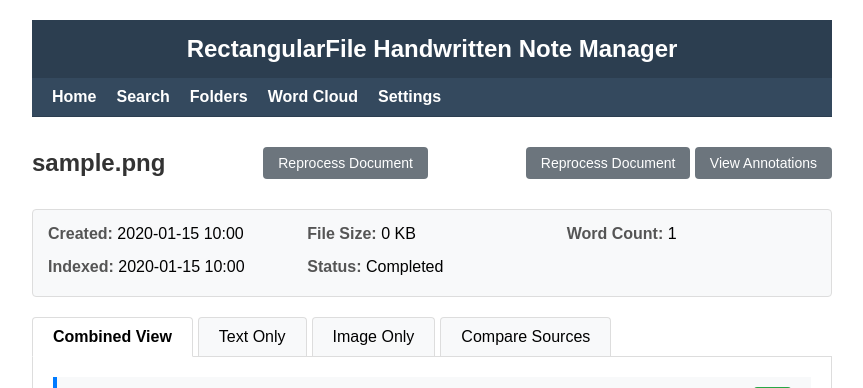
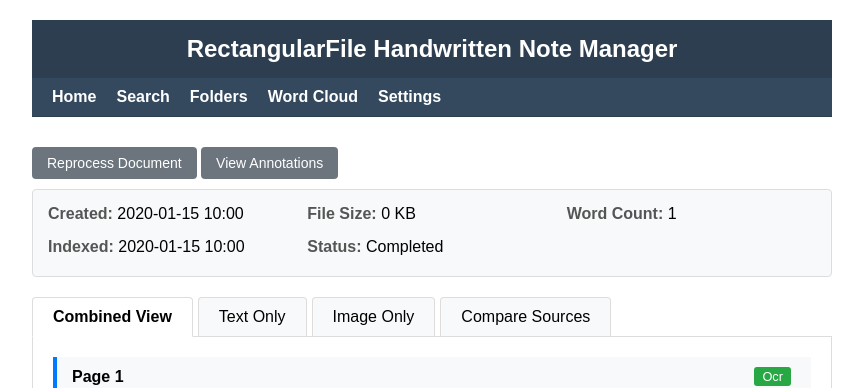
Before and after one commit to jdkruzr/RectangularFile, a Flask app: page /document/1 in a window 1280 px wide. Shown: the top 388 px of the page, without its empty margins (208-1071 px from the left). Run offline with Flask 2, Linux system fonts and the light colour scheme; tables that the repository leaves empty hold one stand-in row (values such as "Sample post"); parts of the project's set-up code (start-up, migrations or seed data) failed here and were passed over.

Commit message:
got rid of extraneous buttons

```diff
--- a/app/templates/document_viewer.html
+++ b/app/templates/document_viewer.html
@@ -188,11 +188,6 @@
 
 {% block content %}
 <div class="document-container">
-    <div class="document-header">
-        <h2 class="document-title">{{ document.filename }}</h2>
-        <div class="document-actions">
-            <a href="/reset/{{ document.id }}" class="button secondary-button">Reprocess Document</a>
-        </div>
 
         <div class="document-actions">
             <a href="/reset/{{ document.id }}" class="button secondary-button">Reprocess Document</a>
```
